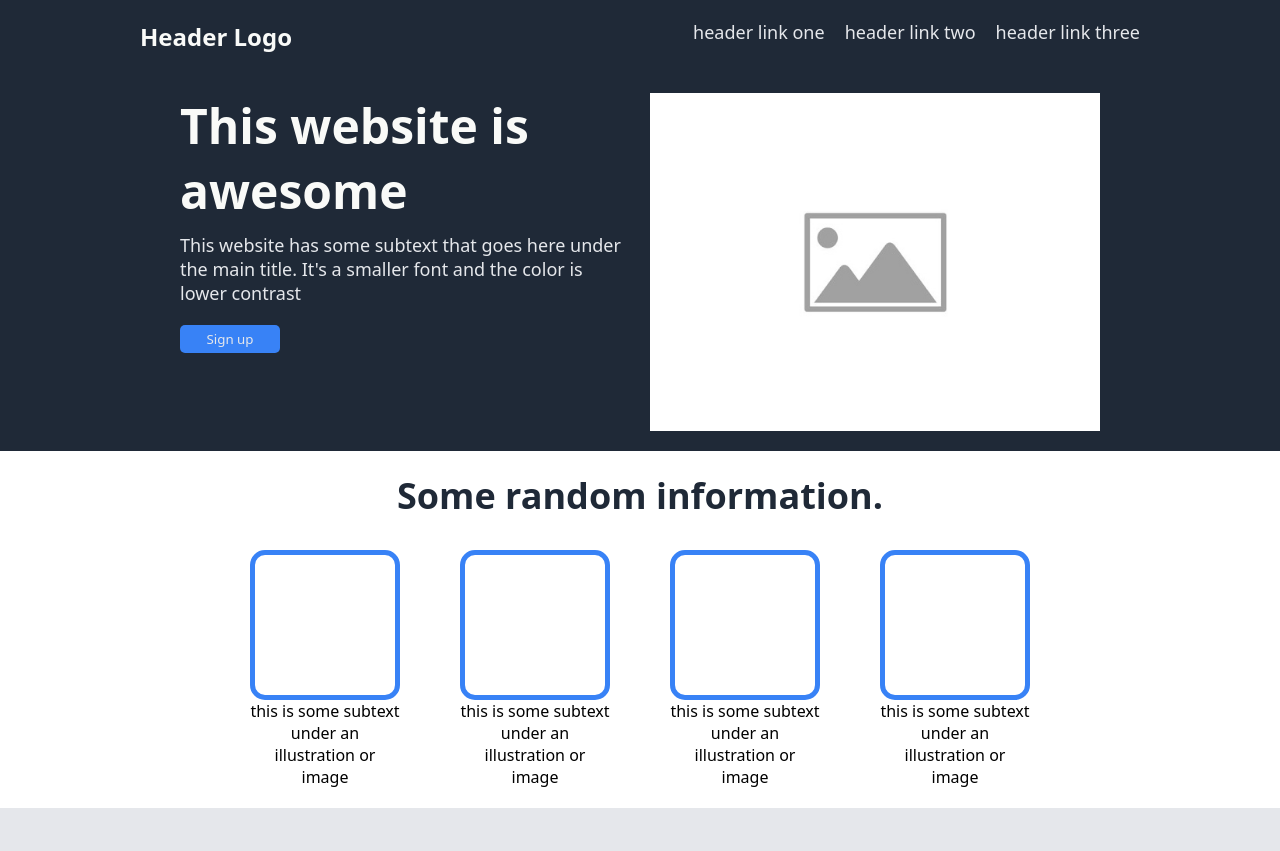
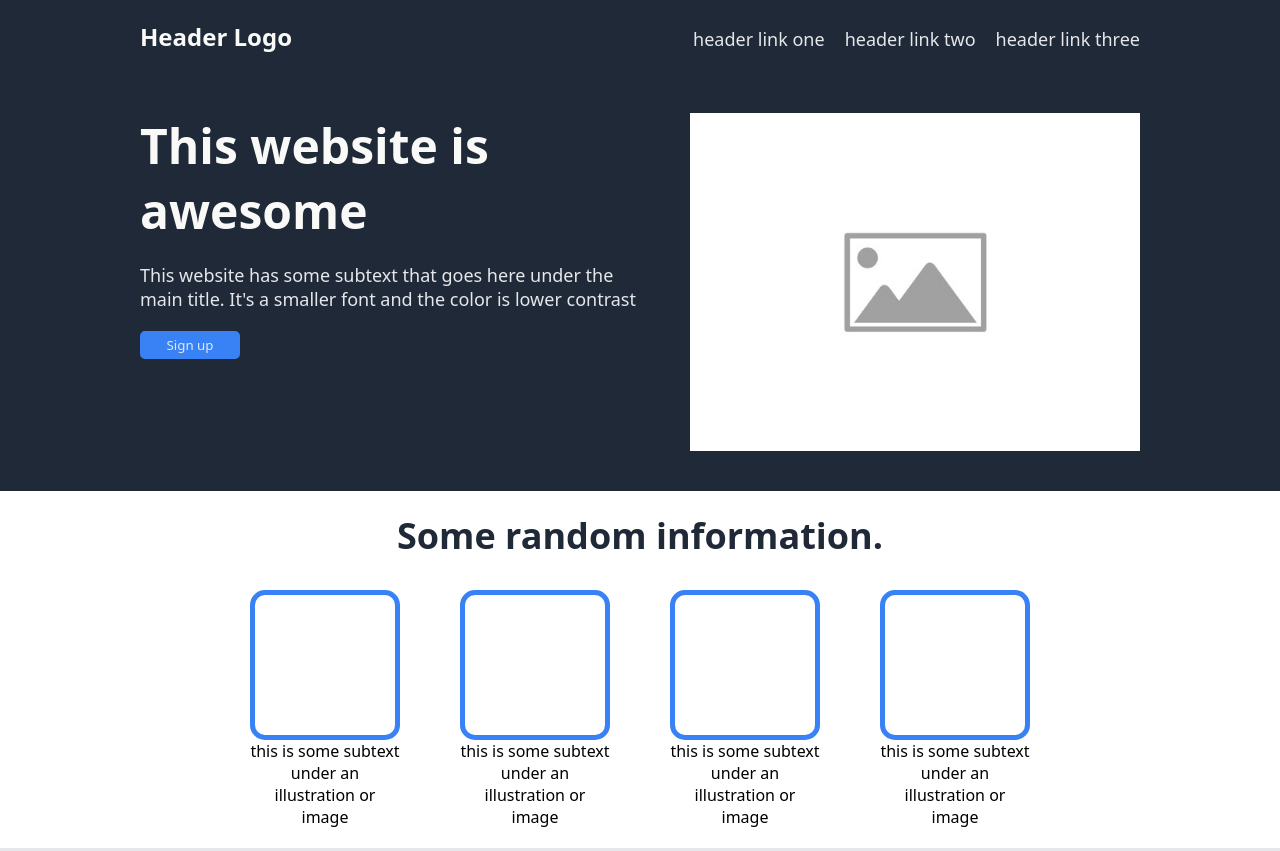
Before and after one commit to Dantes1nfern0/TOP-landingpage, a plain HTML site: page index.html in a window 1280 px wide. Shown: the top 851 px of the page. Drawn offline with Linux system fonts and the light colour scheme.

Commit message:
Polish flex properties for hero section

```diff
--- a/style.css
+++ b/style.css
@@ -36,6 +36,9 @@ button {
     width: 1000px;
     justify-content: space-between;
     flex-wrap: wrap;
+    gap: 15px;
+    align-items: baseline;
+    margin: 0 20px;
 }
 
 .right-links ul{
@@ -69,14 +72,16 @@ button {
     justify-content: center;
     flex-wrap: wrap;
     gap: 20px;
+    margin: 20px;
 }
 
 .hero-text {
     display: flex;
     flex-direction: column;
     gap: 10px;
-    max-width: 450px;
-    flex: 1 1 auto;
+    min-width: 350px;
+    flex: 2;
+    margin-bottom: 15px;
 }
 
 .hero-text h1 {
@@ -86,18 +91,18 @@ button {
 }
 
 .hero-image {
-    max-width: 450px;
-    flex: 1 2 auto;
+    width: 450px;
+    flex: 1;
 }
 
 .hero-text p {
     font-size: 18px;
     color: #E5E7EB;
+    padding: 10px 10px 10px 0;
 }
 
 .hero-button {
     border: none;
-    margin-top: 10px;
 }
 
 /* Information Content */
```
